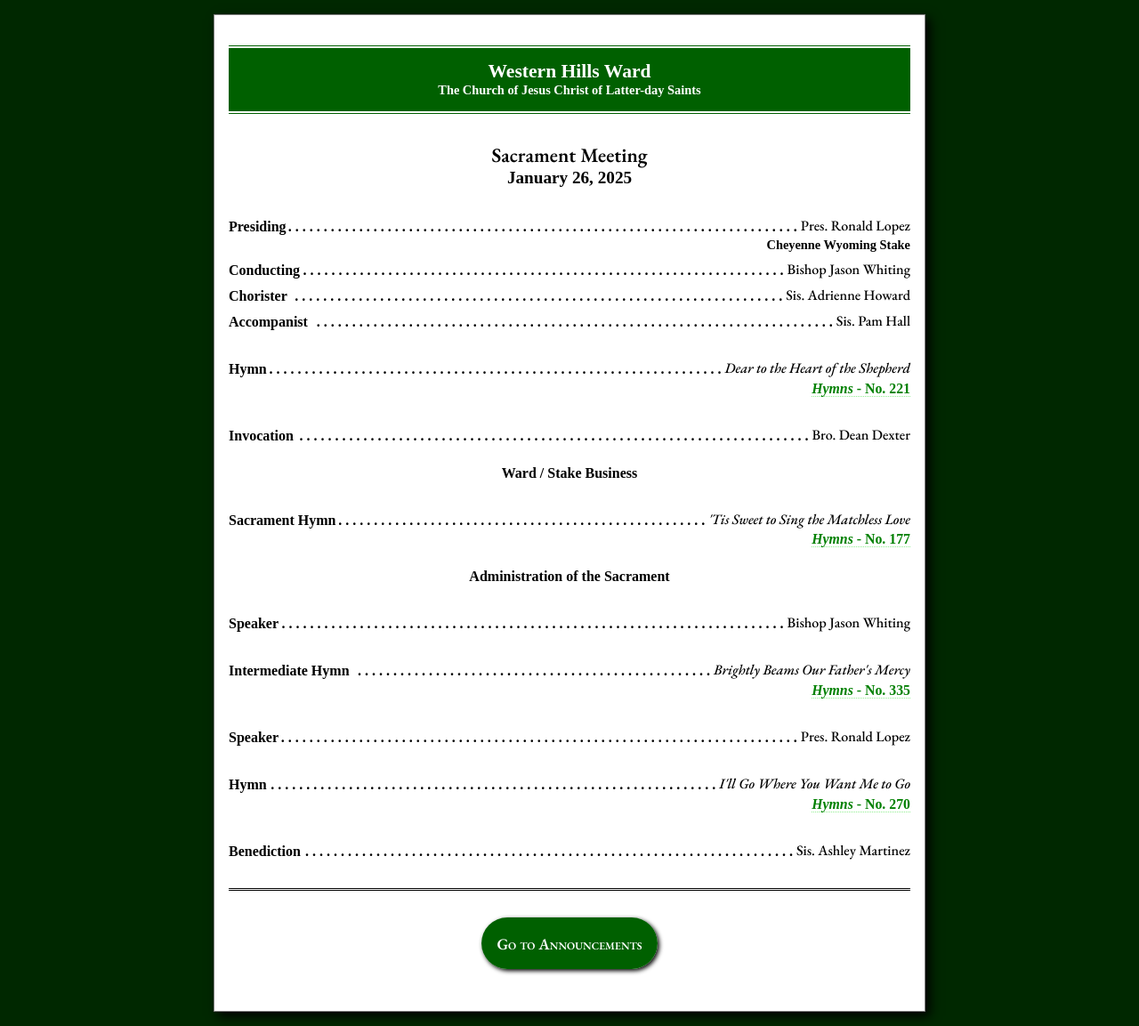
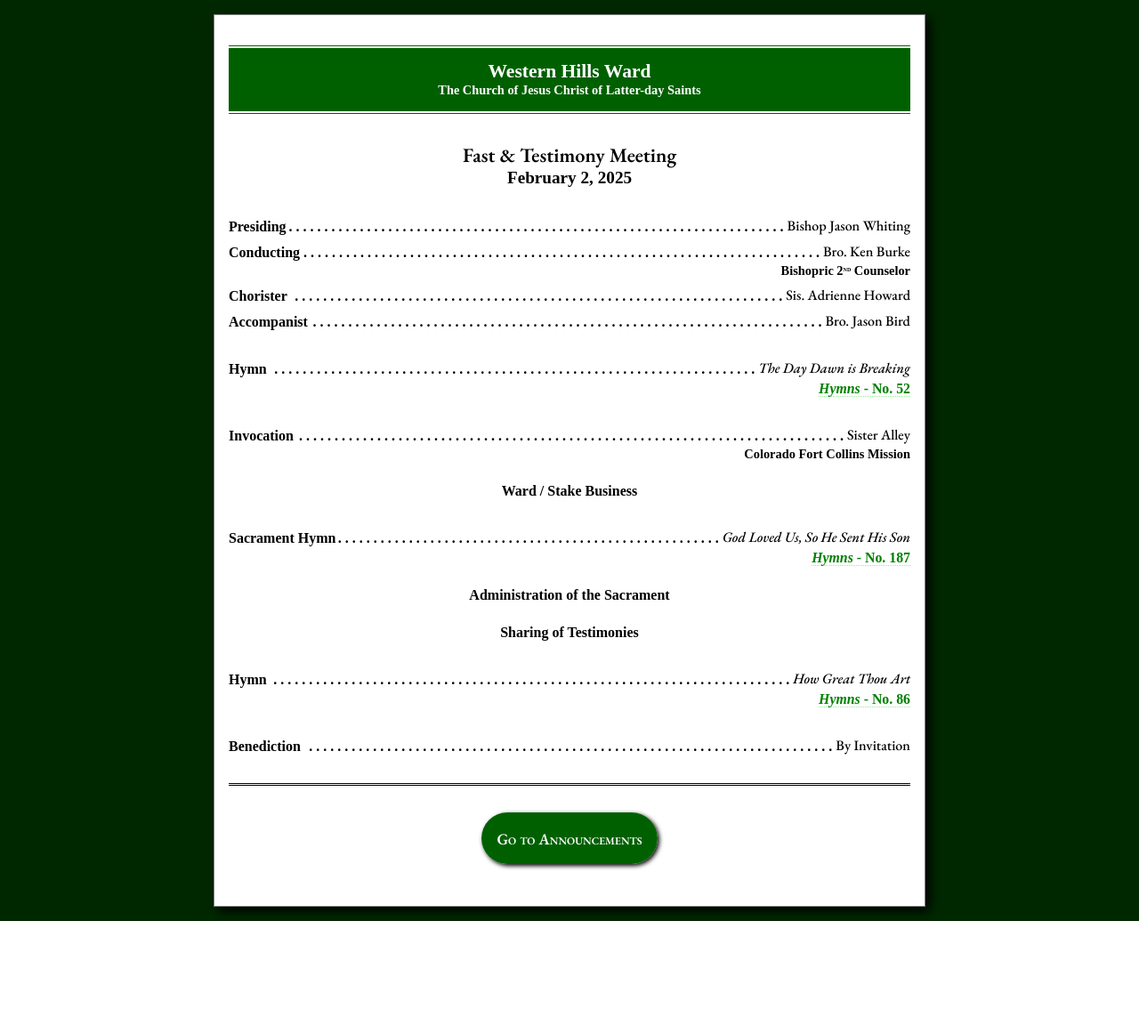
Before and after one commit to Wyoming-C64/westernhillsbulletin, a PHP site: page / in a window 1280 px wide. Shown: the whole page at 89% size. After the commit the page ends 1035 px from the top, so only its background shows below. Run offline with PHP 8.4, Linux system fonts and the light colour scheme; some web fonts are replaced.

Commit message:
February 2, 2025

```diff
--- a/htdocs/globals.php
+++ b/htdocs/globals.php
@@ -1,6 +1,6 @@
 <?php
 
-$meetingDate = strtotime('January 26, 2025 10:30:00 am');
-$Fast_And_Testimony = FALSE;
+$meetingDate = strtotime('February 2, 2025 10:30:00 am');
+$Fast_And_Testimony = TRUE;
 
 ?>
--- a/htdocs/index.php
+++ b/htdocs/index.php
@@ -7,16 +7,16 @@ function mike_dump($v) {
 }
 
 $leaders = array(
+  // array(
+  //   'assignment' => 'Presiding',
+  //   'name' => 'Pres. Ronald Lopez',
+  //   'subline' => 'Cheyenne Wyoming Stake'
+  // ),
   array(
     'assignment' => 'Presiding',
-    'name' => 'Pres. Ronald Lopez',
-    'subline' => 'Cheyenne Wyoming Stake'
+    'name' => 'Bishop Jason Whiting',
+    'subline' => ''
   ),
-  // array(
-  //   'assignment' => 'Presiding',
-  //   'name' => 'Bishop Jason Whiting',
-  //   'subline' => ''
-  // ),
   // array(
   //   'assignment' => 'Presiding',
   //   'name' => 'Bro. Michael Howard',
@@ -27,61 +27,61 @@ $leaders = array(
   //   'name' => 'Bro. Ken Burke',
   //   'subline' => 'Bishopric 2<span class="super-ordinal">nd</span> Counselor'
   // ),
-  array(
-    'assignment' => 'Conducting',
-    'name' => 'Bishop Jason Whiting',
-    'subline' => ''
-  ),
+  // array(
+  //   'assignment' => 'Conducting',
+  //   'name' => 'Bishop Jason Whiting',
+  //   'subline' => ''
+  // ),
   // array(
   //   'assignment' => 'Conducting',
   //   'name' => 'Bro. Michael Howard',
   //   'subline' => 'Bishopric 1<span class="super-ordinal">st</span> Counselor'
   // ),
-  // array(
-  //   'assignment' => 'Conducting',
-  //   'name' => 'Bro. Ken Burke',
-  //   'subline' => 'Bishopric 2<span class="super-ordinal">nd</span> Counselor'
-  // ),
+  array(
+    'assignment' => 'Conducting',
+    'name' => 'Bro. Ken Burke',
+    'subline' => 'Bishopric 2<span class="super-ordinal">nd</span> Counselor'
+  ),
   array(
     'assignment' => 'Chorister',
     'name' => 'Sis. Adrienne Howard',
   ),
+  // array(
+  //   'assignment' => 'Accompanist',
+  //   'name' => 'Sis. Pam Hall',
+  // ),
   array(
     'assignment' => 'Accompanist',
-    'name' => 'Sis. Pam Hall',
+    'name' => 'Bro. Jason Bird',
   ),
-  // array(
-  //   'assignment' => 'Accompanist',
-  //   'name' => 'Bro. Jason Bird',
-  // ),
 );
 
 $hymns = array(
   'opening' => array(
     'assignment' => 'Hymn',
-    'name' => "Dear to the Heart of the Shepherd",
-    'reference' => '<i>Hymns</i> - No. 221',
+    'name' => "The Day Dawn is Breaking",
+    'reference' => '<i>Hymns</i> - No. 52',
   ),
   'sacrament' => array(
     'assignment' => 'Sacrament Hymn',
-    'name' => "'Tis Sweet to Sing the Matchless Love",
-    'tune' => 'Hancock',
-    'reference' => '<i>Hymns</i> - No. 177',
+    'name' => "God Loved Us, So He Sent His Son",
+    // 'tune' => 'Hancock',
+    'reference' => '<i>Hymns</i> - No. 187',
   ),
   'closing' => array(
     'assignment' => 'Hymn',
-    'name' => "I'll Go Where You Want Me to Go",
-    'reference' => '<i>Hymns</i> - No. 270',
+    'name' => "How Great Thou Art",
+    'reference' => '<i>Hymns</i> - No. 86',
   ),
 );
 
 $intermissionMusic = array(
-  array(
-    'assignment' => 'Intermediate Hymn',
-    'name' => "Brightly Beams Our Father's Mercy",
-    'tune' => "mens-choir",
-    'reference' => '<i>Hymns</i> - No. 335',
-  ),
+  // array(
+  //   'assignment' => 'Intermediate Hymn',
+  //   'name' => "Brightly Beams Our Father's Mercy",
+  //   'tune' => "mens-choir",
+  //   'reference' => '<i>Hymns</i> - No. 335',
+  // ),
   // array(
   //   'assignment' => 'Musical Number',
   //   'name' => '',
@@ -141,12 +141,12 @@ $secondSpeakers = array(
 $prayers = array(
   'Invocation' => array(
     'assignment' => 'Invocation',
-    'name' => 'Bro. Dean Dexter',
-    // 'subline' => ''
+    'name' => 'Sister Alley',
+    'subline' => 'Colorado Fort Collins Mission'
   ),
   'Benediction' => array(
     'assignment' => 'Benediction',
-    'name' => 'Sis. Ashley Martinez',
+    'name' => 'By Invitation',
     // 'subline' => ''
   )
 );
@@ -226,8 +226,10 @@ function printHymn($hymn) {
       <?php printHymn($hymns['sacrament']); ?>
       <div class="centered-item">Administration of the Sacrament</div>
       <?php
-        foreach ($firstSpeakers as $speaker) {
-          printItem($speaker);
+        if (!$Fast_And_Testimony) {
+          foreach ($firstSpeakers as $speaker) {
+            printItem($speaker);
+          }
         }
       ?>
       <?php
@@ -238,8 +240,10 @@ function printHymn($hymn) {
         }
       ?>
       <?php
-        foreach ($secondSpeakers as $speaker) {
-          printItem($speaker);
+        if (!$Fast_And_Testimony) {
+          foreach ($secondSpeakers as $speaker) {
+            printItem($speaker);
+          }
         }
       ?>
       <?php printHymn($hymns['closing']); ?>
```
Also changed, not shown: htdocs/announcements.php (+0 -11 lines).
